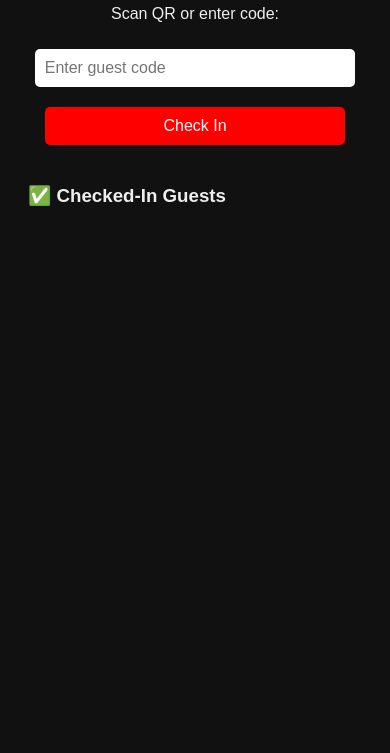
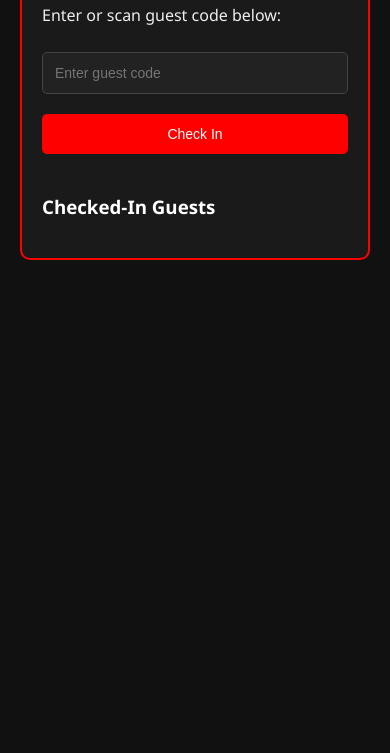
Before and after one commit to 022cse/gatecheckin, a plain HTML site: page index.html in a window 390 px wide. Shown: the part 91-844 px from the top of the page. Drawn offline with Linux system fonts and the light colour scheme.

Commit message:
Update and rename gate_offline_checkin.html to index.html

```diff
--- a/gate_offline_checkin.html
+++ b/index.html
@@ -1,62 +1,91 @@
 <!DOCTYPE html>
 <html lang="en">
 <head>
-  <meta charset="UTF-8">
-  <title>Gate Verification + Check-in</title>
-  <meta name="viewport" content="width=device-width, initial-scale=1.0">
+  <meta charset="UTF-8" />
+  <title>Lerang Party Check-in</title>
+  <meta name="viewport" content="width=device-width, initial-scale=1.0" />
   <style>
+    * {
+      box-sizing: border-box;
+    }
     body {
-      font-family: Arial, sans-serif;
+      font-family: 'Segoe UI', sans-serif;
       background-color: #111;
       color: #eee;
+      margin: 0;
       padding: 20px;
-      text-align: center;
+    }
+    .container {
+      max-width: 500px;
+      margin: auto;
+      border: 2px solid red;
+      border-radius: 10px;
+      background-color: #1a1a1a;
+      padding: 20px;
+    }
+    h1, h2, h3 {
+      margin-top: 0;
+      color: white;
     }
     input, button {
-      padding: 10px;
+      width: 100%;
+      padding: 12px;
+      margin: 10px 0;
       font-size: 16px;
-      margin: 10px 0;
-      width: 90%;
-      max-width: 400px;
       border-radius: 5px;
       border: none;
+    }
+    input {
+      background-color: #222;
+      color: #fff;
+      border: 1px solid #444;
     }
     button {
       background-color: red;
       color: white;
       cursor: pointer;
     }
+    button:hover {
+      background-color: darkred;
+    }
     #status {
-      margin-top: 20px;
-      font-size: 20px;
       font-weight: bold;
-    }
-    #reader {
-      width: 100%;
-      max-width: 400px;
-      margin: 0 auto;
+      margin: 10px 0;
     }
     #checkedInList {
       margin-top: 30px;
-      text-align: left;
-      max-width: 400px;
-      margin-left: auto;
-      margin-right: auto;
     }
     .entry {
-      padding: 8px;
-      border-bottom: 1px solid #333;
+      background-color: #222;
+      padding: 10px;
+      margin: 5px 0;
+      border-radius: 5px;
+      border-left: 4px solid green;
+    }
+    @media (max-width: 400px) {
+      h1 {
+        font-size: 20px;
+      }
+      input, button {
+        font-size: 14px;
+      }
     }
   </style>
 </head>
 <body>
-  <h2>Gate Check-in</h2>
-  <p>Scan QR or enter code:</p>
-  <input type="text" id="codeInput" placeholder="Enter guest code">
-  <button onclick="verify()">Check In</button>
-  <p id="status"></p>
+  <div class="container">
+    <h2>Guest Check-in</h2>
+    <p>Enter or scan guest code below:</p>
 
-  <div id="checkedInList"><h3>✅ Checked-In Guests</h3></div>
+    <input type="text" id="codeInput" placeholder="Enter guest code" />
+    <button onclick="verify()">Check In</button>
+
+    <p id="status"></p>
+
+    <div id="checkedInList">
+      <h3>Checked-In Guests</h3>
+    </div>
+  </div>
 
   <script>
     const guestCodes = {
@@ -102,11 +131,11 @@
 
       if (guestName && !checkedIn.has(code)) {
         checkedIn.add(code);
-        status.textContent = "✅ Welcome, " + guestName;
+        status.textContent = `✅ Welcome, ${guestName}`;
         status.style.color = "lightgreen";
         logCheckIn(guestName);
       } else if (checkedIn.has(code)) {
-        status.textContent = "⚠️ " + guestName + " already checked in";
+        status.textContent = `⚠️ ${guestName} already checked in`;
         status.style.color = "orange";
       } else {
         status.textContent = "❌ Invalid Code";
@@ -118,7 +147,7 @@
       const list = document.getElementById("checkedInList");
       const div = document.createElement("div");
       div.className = "entry";
-      div.textContent = "✔ " + name + " - " + new Date().toLocaleTimeString();
+      div.textContent = `✔ ${name} — ${new Date().toLocaleTimeString()}`;
       list.appendChild(div);
     }
   </script>
```
